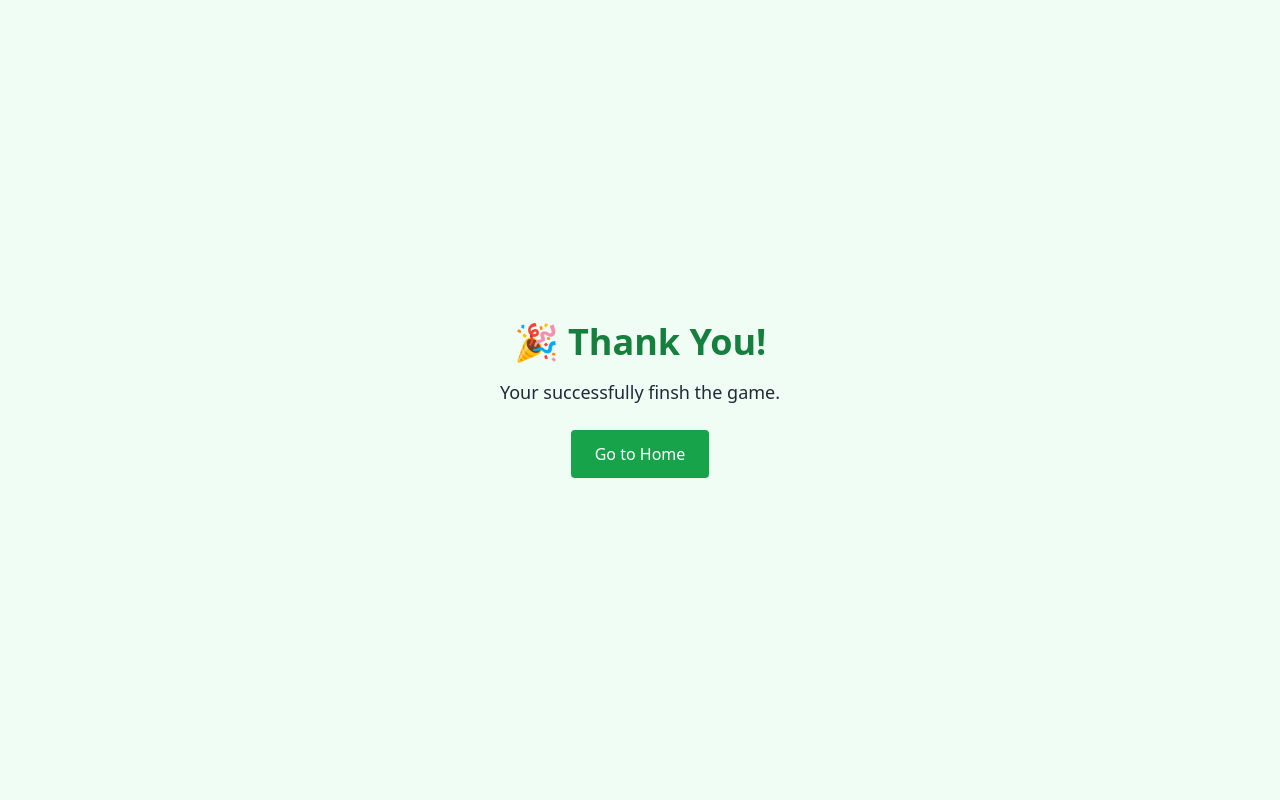
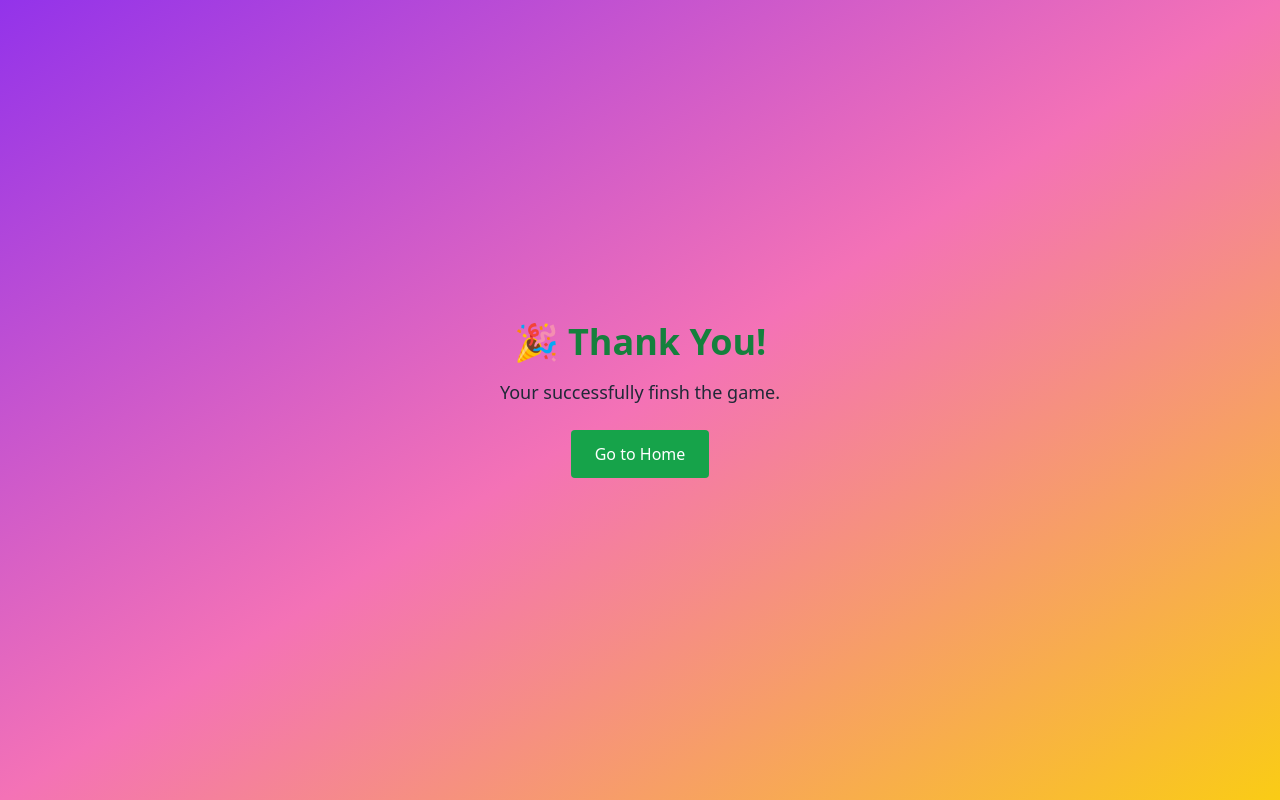
Before and after one commit to Ireshaprabodhani/ACCA-Platform, a React (Vite) app in the folder frontend/: page /thank-you in a window 1280 px wide. Built offline with nearby package versions, Linux system fonts and the light colour scheme.

Commit message:
Update ThankYouPage.jsx

```diff
--- a/frontend/src/pages/ThankYouPage.jsx
+++ b/frontend/src/pages/ThankYouPage.jsx
@@ -5,7 +5,7 @@ const ThankYouPage = () => {
   const navigate = useNavigate();
 
   return (
-    <div className="min-h-screen flex flex-col justify-center items-center bg-green-50 text-center p-6">
+    <div className="min-h-screen flex flex-col justify-center items-center bg-green-50 text-center p-6 bg-gradient-to-br from-purple-600 via-pink-400 to-yellow-400">
       <h1 className="text-4xl font-bold text-green-700 mb-4">🎉 Thank You!</h1>
       <p className="text-lg text-gray-800 mb-6">
         Your successfully finsh the game.
```
